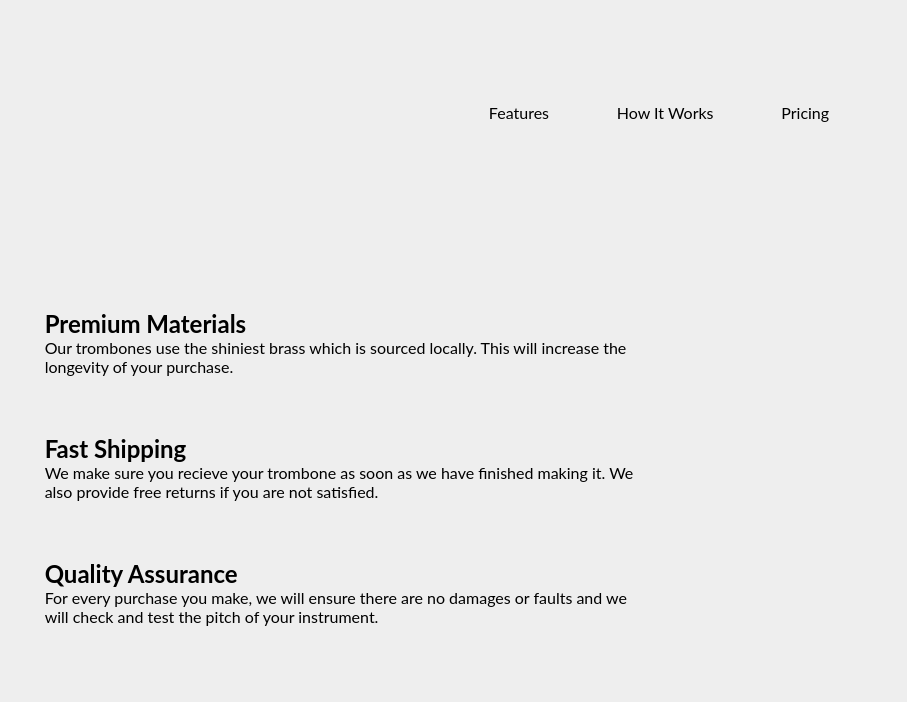
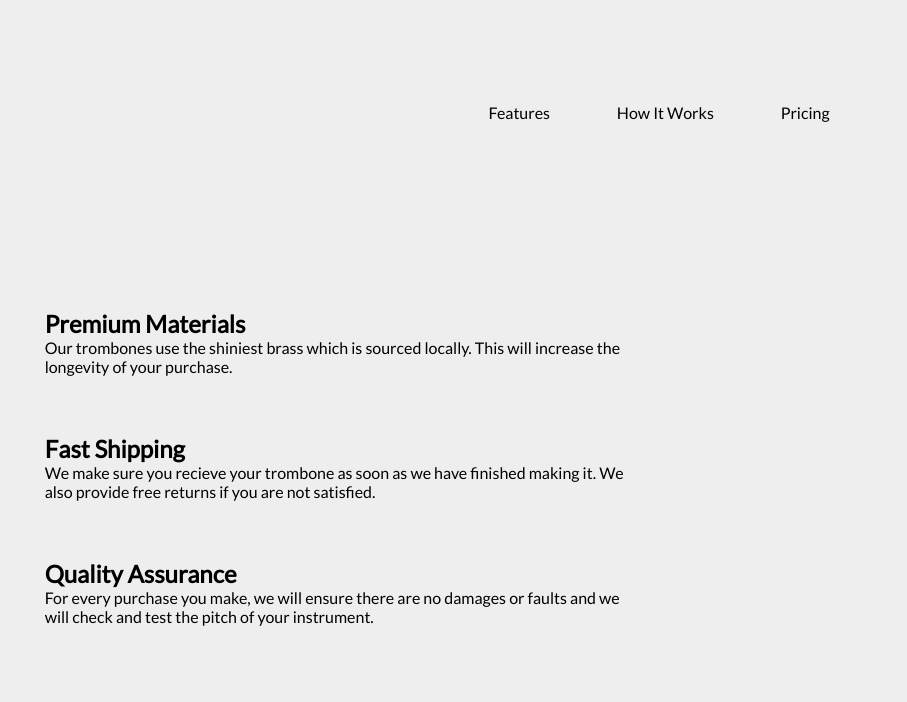
Before and after one commit to sachiko0811/FreeCodeCamp_Responsive, a plain HTML site: page index.html in a window 1280 px wide. Shown: the top 702 px of the page, 373-1280 px from the left. Drawn offline with Linux system fonts and the light colour scheme.

Commit message:
added font-family and merge from sachiko branch

```diff
--- a/index.html
+++ b/index.html
@@ -7,6 +7,7 @@
     <title>Document</title>
     <link rel="stylesheet" href="style.css">
     <link rel="stylesheet" href="https://maxcdn.bootstrapcdn.com/font-awesome/4.6.3/css/font-awesome.min.css">
+    <link href="https://fonts.googleapis.com/css2?family=Lato&display=swap" rel="stylesheet">
 </head>
 
   <body>
```
